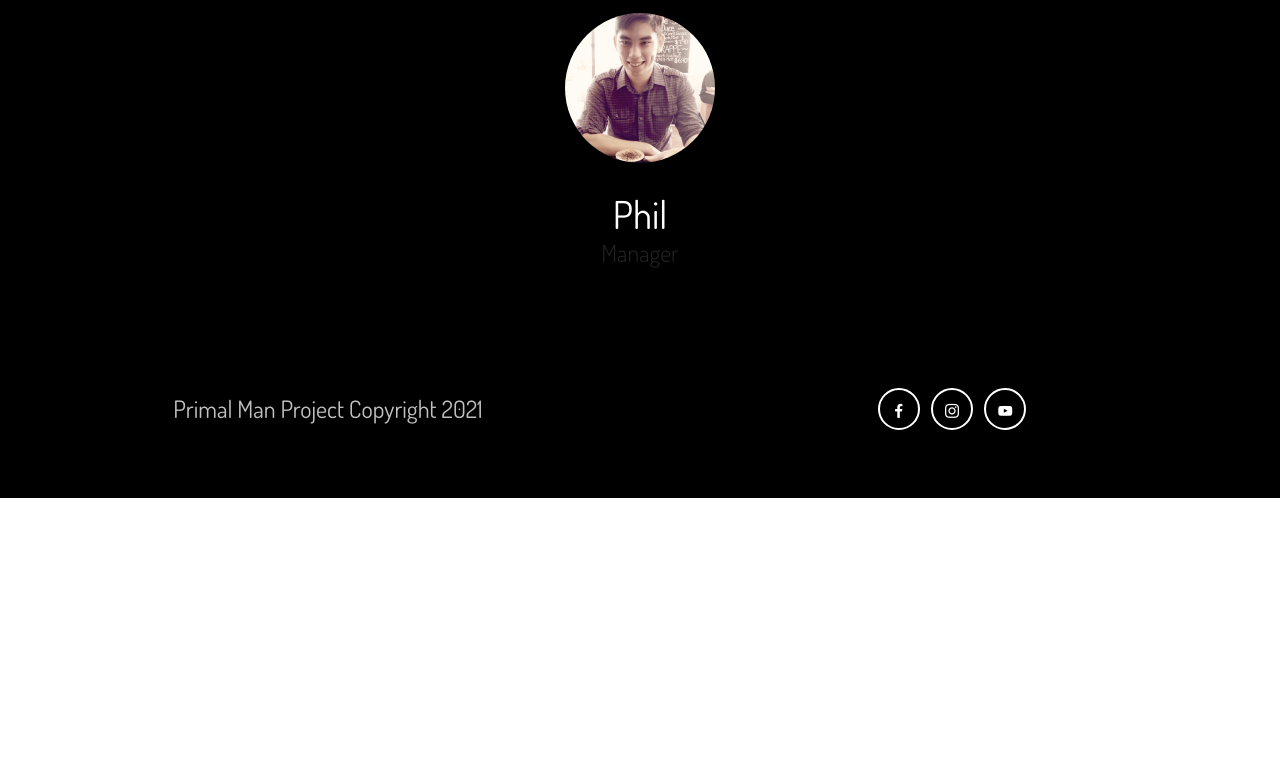
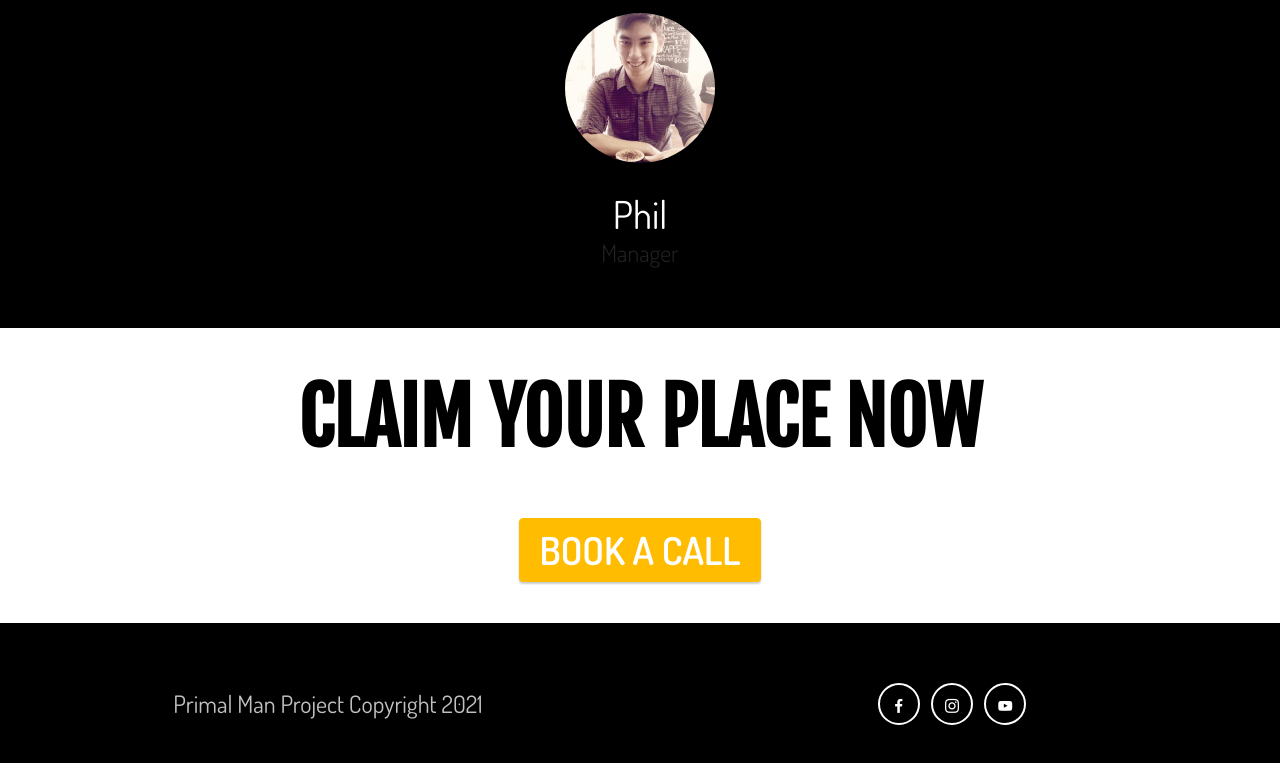
Before and after one commit to primalmanproject/primalmanproject.github.io, a plain HTML site: page thepath.html in a window 1280 px wide. Shown: the part 6482-7245 px from the top of the page. Before the commit the page ends 6980 px from the top, so only its background shows below. Drawn offline with nearby package versions, Linux system fonts and the light colour scheme.

Commit message:
create github pages

```diff
--- a/assets/mobirise/css/mbr-additional.css
+++ b/assets/mobirise/css/mbr-additional.css
@@ -1150,6 +1150,19 @@ a {
   color: #ffffff;
   text-align: center;
 }
+.cid-sxmJqXpAE1 {
+  padding-top: 3rem;
+  padding-bottom: 1rem;
+  background-color: #ffffff;
+}
+.cid-sxmJqXpAE1 .mbr-section-title {
+  color: #000000;
+}
+.cid-sxmJqsz4uU {
+  padding-top: 0rem;
+  padding-bottom: 2rem;
+  background-color: #ffffff;
+}
 .cid-stT784Drzd {
   padding-top: 45px;
   padding-bottom: 45px;
--- a/thepath.html
+++ b/thepath.html
@@ -357,6 +357,31 @@
     </div>
 </section>
 
+<section class="content4 cid-sxmJqXpAE1" id="content4-1k">
+
+
+    <div class="container">
+        <div class="row justify-content-center">
+            <div class="title col-md-12 col-lg-10">
+                <h3 class="mbr-section-title mbr-fonts-style align-center mb-4 display-1"><strong>CLAIM YOUR PLACE NOW</strong></h3>
+
+
+            </div>
+        </div>
+    </div>
+</section>
+
+<section class="content11 cid-sxmJqsz4uU" id="content11-1j">
+
+    <div class="container">
+        <div class="row justify-content-center">
+            <div class="col-md-12 col-lg-10">
+                <div class="mbr-section-btn align-center"><a class="btn btn-primary display-2" href="https://calendly.com/primalmanproject/the-path?fbclid=IwAR2bdsY8Azeug-Jj0Atl8NLcMbU1K9G9BaztNit-5w5a-ZsewkD8tO-vOo4&month=2021-04" target="_blank">BOOK A CALL</a></div>
+            </div>
+        </div>
+    </div>
+</section>
+
 <section class="cid-stT784Drzd" id="footer2-v">
 
 
```
Also changed, not shown: 1 other file.
